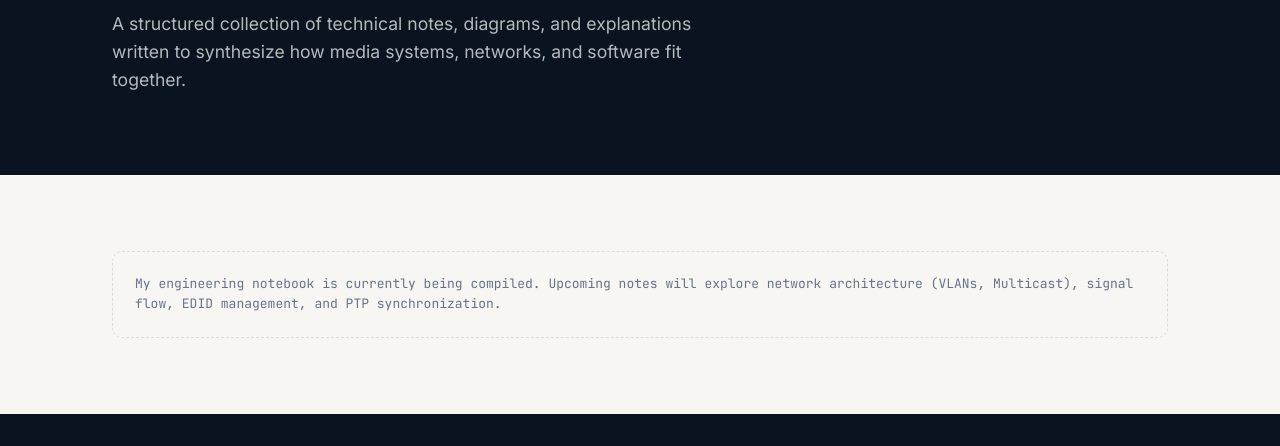
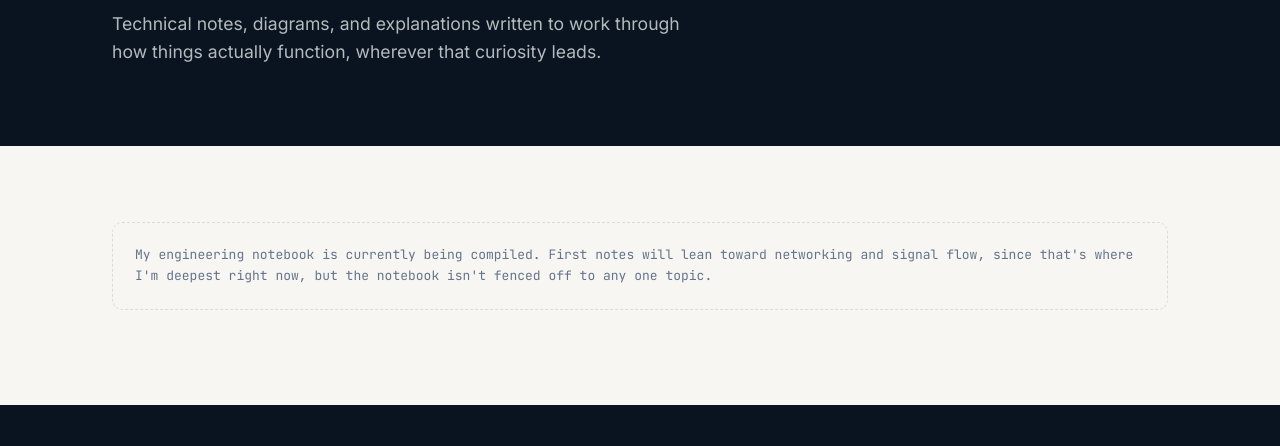
Before and after one commit to mirudox/mirudox.github.io, a plain HTML site: page knowledge-base.html in a window 1280 px wide. Shown: the part 249-695 px from the top of the page. Drawn offline with Linux system fonts and the light colour scheme.

Commit message:
Update knowledge-base.html

```diff
--- a/knowledge-base.html
+++ b/knowledge-base.html
@@ -27,7 +27,7 @@
   <div class="wrap">
     <p class="hero-eyebrow">Engineering Notebook</p>
     <h1>Knowledge Base.</h1>
-    <p class="lede">A structured collection of technical notes, diagrams, and explanations written to synthesize how media systems, networks, and software fit together.</p>
+    <p class="lede">Technical notes, diagrams, and explanations written to work through how things actually function, wherever that curiosity leads.</p>
   </div>
 </header>
 
@@ -40,8 +40,9 @@
     -->
 
     <div class="empty-note reveal">
-      My engineering notebook is currently being compiled. Upcoming notes will explore network architecture (VLANs, Multicast), signal flow, EDID management, and PTP synchronization.
-    </div>
+  My engineering notebook is currently being compiled. First notes will lean toward networking and signal flow, since that's where I'm deepest right now, but the notebook isn't fenced off to any one topic.
+</div>
+
 
     <!-- Example entry row, ready to duplicate:
     <div class="post-row reveal">
```
